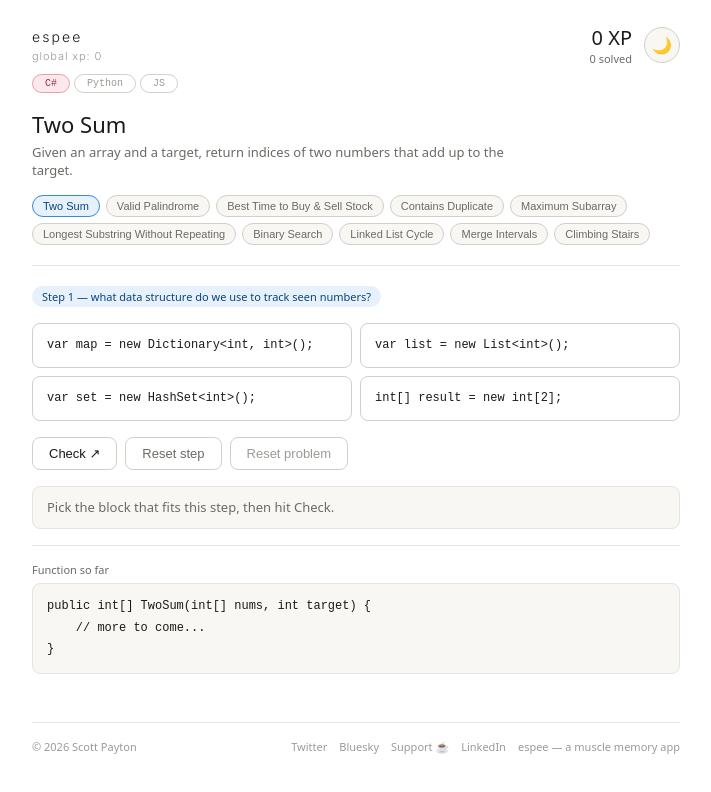
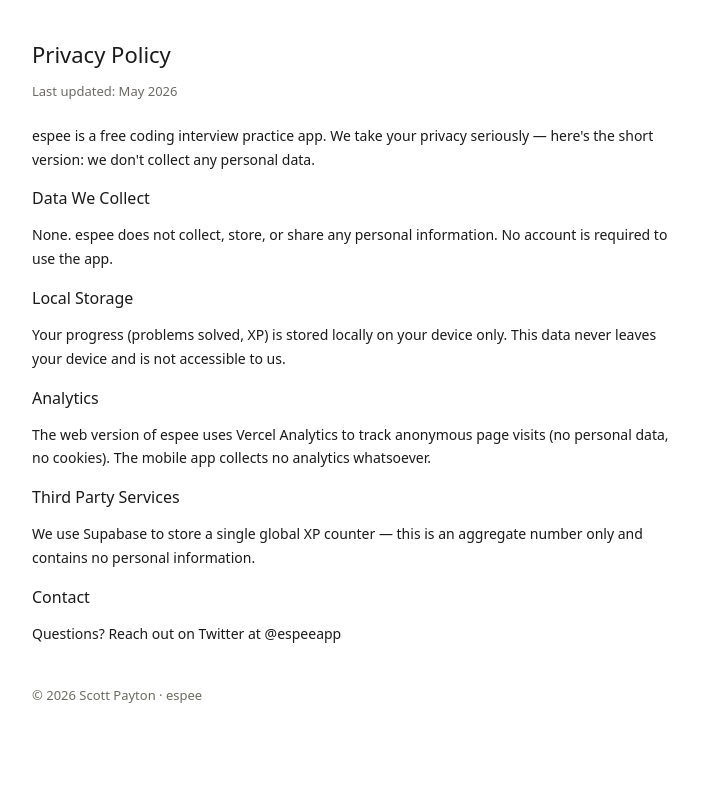
Before and after one commit to scottzero/espee, a React (Vite) app: page /privacy in a window 1280 px wide. Shown: the top 792 px of the page, without its empty margins (284-995 px from the left). Built offline with nearby package versions, Linux system fonts and the light colour scheme; no server answers; the database is empty.

Commit message:
add privacy policy page

```diff
--- a/package.json
+++ b/package.json
@@ -13,7 +13,8 @@
     "@supabase/supabase-js": "^2.105.4",
     "@vercel/analytics": "^2.0.1",
     "react": "^19.2.6",
-    "react-dom": "^19.2.6"
+    "react-dom": "^19.2.6",
+    "react-router-dom": "^7.15.1"
   },
   "devDependencies": {
     "@eslint/js": "^10.0.1",
--- /dev/null
+++ b/src/Privacy.tsx
@@ -0,0 +1,47 @@
+export default function Privacy() {
+    return (
+      <div style={{
+        maxWidth: '680px',
+        margin: '0 auto',
+        padding: '24px 16px',
+        fontFamily: 'system-ui, sans-serif',
+        color: '#1a1a1a',
+      }}>
+        <h1 style={{ fontSize: '22px', fontWeight: 500, marginBottom: '8px' }}>Privacy Policy</h1>
+        <p style={{ fontSize: '13px', color: '#6b6a65', marginBottom: '24px' }}>Last updated: May 2026</p>
+
+        <p style={{ fontSize: '14px', lineHeight: 1.7, marginBottom: '16px' }}>
+          espee is a free coding interview practice app. We take your privacy seriously — here's the short version: we don't collect any personal data.
+        </p>
+
+        <h2 style={{ fontSize: '16px', fontWeight: 500, marginBottom: '8px' }}>Data We Collect</h2>
+        <p style={{ fontSize: '14px', lineHeight: 1.7, marginBottom: '16px' }}>
+          None. espee does not collect, store, or share any personal information. No account is required to use the app.
+        </p>
+
+        <h2 style={{ fontSize: '16px', fontWeight: 500, marginBottom: '8px' }}>Local Storage</h2>
+        <p style={{ fontSize: '14px', lineHeight: 1.7, marginBottom: '16px' }}>
+          Your progress (problems solved, XP) is stored locally on your device only. This data never leaves your device and is not accessible to us.
+        </p>
+
+        <h2 style={{ fontSize: '16px', fontWeight: 500, marginBottom: '8px' }}>Analytics</h2>
+        <p style={{ fontSize: '14px', lineHeight: 1.7, marginBottom: '16px' }}>
+          The web version of espee uses Vercel Analytics to track anonymous page visits (no personal data, no cookies). The mobile app collects no analytics whatsoever.
+        </p>
+
+        <h2 style={{ fontSize: '16px', fontWeight: 500, marginBottom: '8px' }}>Third Party Services</h2>
+        <p style={{ fontSize: '14px', lineHeight: 1.7, marginBottom: '16px' }}>
+          We use Supabase to store a single global XP counter — this is an aggregate number only and contains no personal information.
+        </p>
+
+        <h2 style={{ fontSize: '16px', fontWeight: 500, marginBottom: '8px' }}>Contact</h2>
+        <p style={{ fontSize: '14px', lineHeight: 1.7, marginBottom: '16px' }}>
+          Questions? Reach out on Twitter at @espeeapp
+        </p>
+
+        <p style={{ fontSize: '13px', color: '#6b6a65', marginTop: '40px' }}>
+          © 2026 Scott Payton · espee
+        </p>
+      </div>
+    )
+  }
--- a/src/main.tsx
+++ b/src/main.tsx
@@ -1,12 +1,19 @@
 import { StrictMode } from 'react'
 import { createRoot } from 'react-dom/client'
+import { BrowserRouter, Routes, Route } from 'react-router-dom'
 import './index.css'
 import App from './App.tsx'
+import Privacy from './Privacy.tsx'
 import { inject } from '@vercel/analytics'
 inject()
 
 createRoot(document.getElementById('root')!).render(
   <StrictMode>
-    <App />
+    <BrowserRouter>
+      <Routes>
+        <Route path="/" element={<App />} />
+        <Route path="/privacy" element={<Privacy />} />
+      </Routes>
+    </BrowserRouter>
   </StrictMode>,
 )
```
Also changed, not shown: 1 other file (tests, documents, lock files or other folders).
